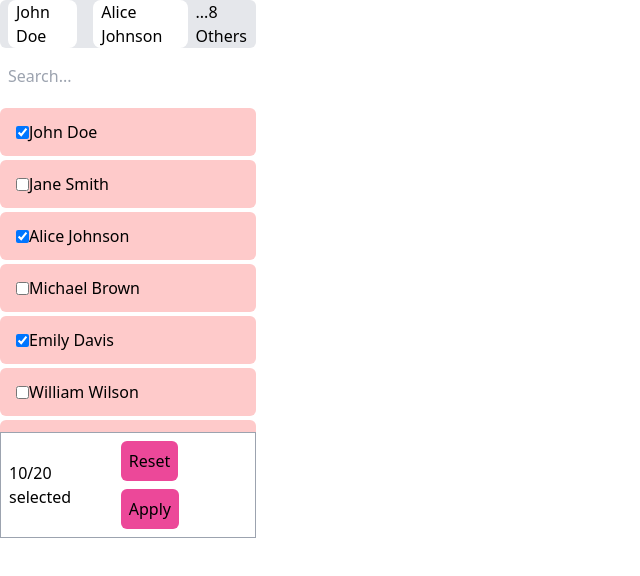
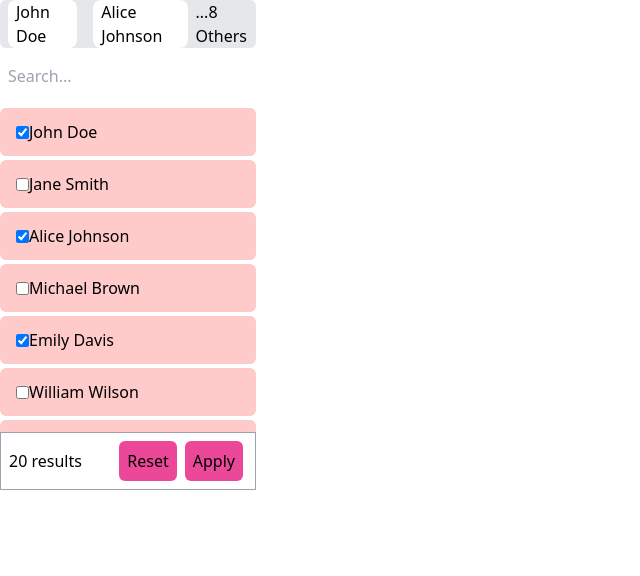
Before and after one commit to ronihere/rbsi_components, a React (Create React App) app: page / in a window 1280 px wide. Shown: the top 576 px of the page, without its empty margins (0-640 px from the left). Built offline with nearby package versions, Linux system fonts and the light colour scheme.

Commit message:
Bug Fixes

```diff
--- a/src/checkboxDropdownWithSearch.js
+++ b/src/checkboxDropdownWithSearch.js
@@ -94,7 +94,7 @@ const CheckBoxDropDownWithSearch = ({ list, onDataSend }) => {
                 })}
             </div>
             <div className="flex items-center justify-between px-2 bg-white-300 border border-solid border-gray-400 p-1">
-                <p>{selectedObjects.size }/{copiedList.length} selected</p>
+                <p>{copiedList.length} results</p>
                 <div >
                     <button className="py-2 px-2 m-1 rounded-md bg-pink-500" onClick={()=>resetSelection()}>Reset</button>
                     <button className="py-2 px-2 m-1 rounded-md bg-pink-500"onClick={()=>dispatchToParent()}>Apply</button>
```
